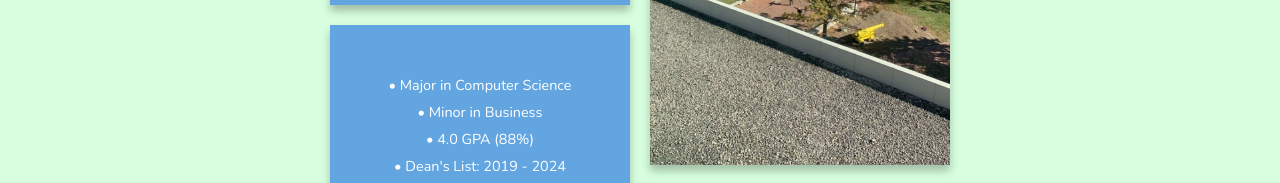
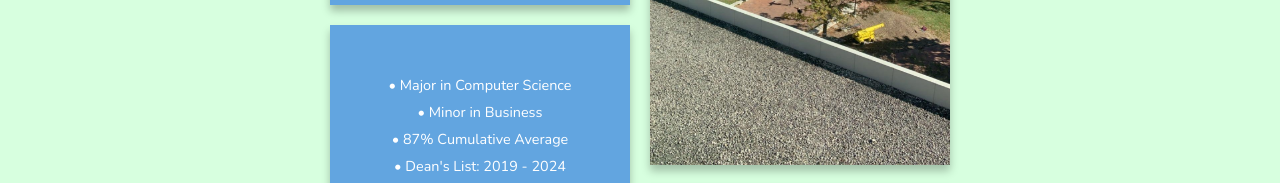
Before and after one commit to brandenphan/Portfolio-v2, a React (Create React App) app: page / in a window 1280 px wide. Shown: the part 1300-1483 px from the top of the page. Built offline with nearby package versions, Linux system fonts and the light colour scheme.

Commit message:
updated school grades and transcript

```diff
--- a/src/Components/Education.js
+++ b/src/Components/Education.js
@@ -25,7 +25,7 @@ const Education = () => {
                         <InformationContainer style={{marginTop: "20px", height: "200px", flexDirection: "column"}}>
                             <Text style={{fontSize: width > 1400 ? "1.1rem" : "0.9rem", margin: "0"}}>• Major in Computer Science</Text>
                             <Text style={{fontSize: width > 1400 ? "1.1rem" : "0.9rem", marginLeft: "0", marginRight: "0", marginBottom: "0", marginTop: "7px"}}>• Minor in Business</Text>
-                            <Text style={{fontSize: width > 1400 ? "1.1rem" : "0.9rem", marginLeft: "0", marginRight: "0", marginBottom: "0", marginTop: "7px"}}>• 4.0 GPA (88%)</Text>
+                            <Text style={{fontSize: width > 1400 ? "1.1rem" : "0.9rem", marginLeft: "0", marginRight: "0", marginBottom: "0", marginTop: "7px"}}>• 87% Cumulative Average</Text>
                             <Text style={{fontSize: width > 1400 ? "1.1rem" : "0.9rem", marginLeft: "0", marginRight: "0", marginBottom: "0", marginTop: "7px"}}>• Dean's List: 2019 - 2024</Text>
                         </InformationContainer>
                         <StyledAnchor href={transcript} target="_blank">
```
Also changed, not shown: 1 other file (tests, documents, lock files or other folders).
